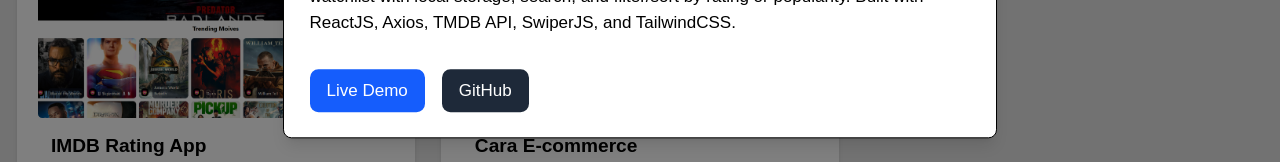
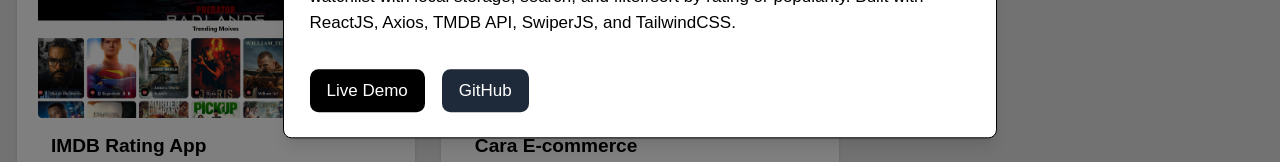
Before and after one commit to ritikvarun/My_portfolio, a Next.js app: page /projects in a window 1280 px wide. Both pictures are taken after a click on the element 216 px from the left and 1082 px from the top of the page. Shown: the part 975-1137 px from the top of the page. Built offline with nearby package versions, Linux system fonts and the light colour scheme.

Commit message:
new set up

```diff
--- a/src/app/projects/ProjectsCards.jsx
+++ b/src/app/projects/ProjectsCards.jsx
@@ -56,7 +56,7 @@ const DialogButton = () => {
               <a
                 href={project.demo}
                 target="_blank"
-                className="px-4 py-2 rounded-lg bg-blue-600 text-white hover:bg-blue-700"
+                className="px-4 py-2 rounded-lg bg-black text-white hover:bg-gray-800"
               >
                 Live Demo
               </a>
```
